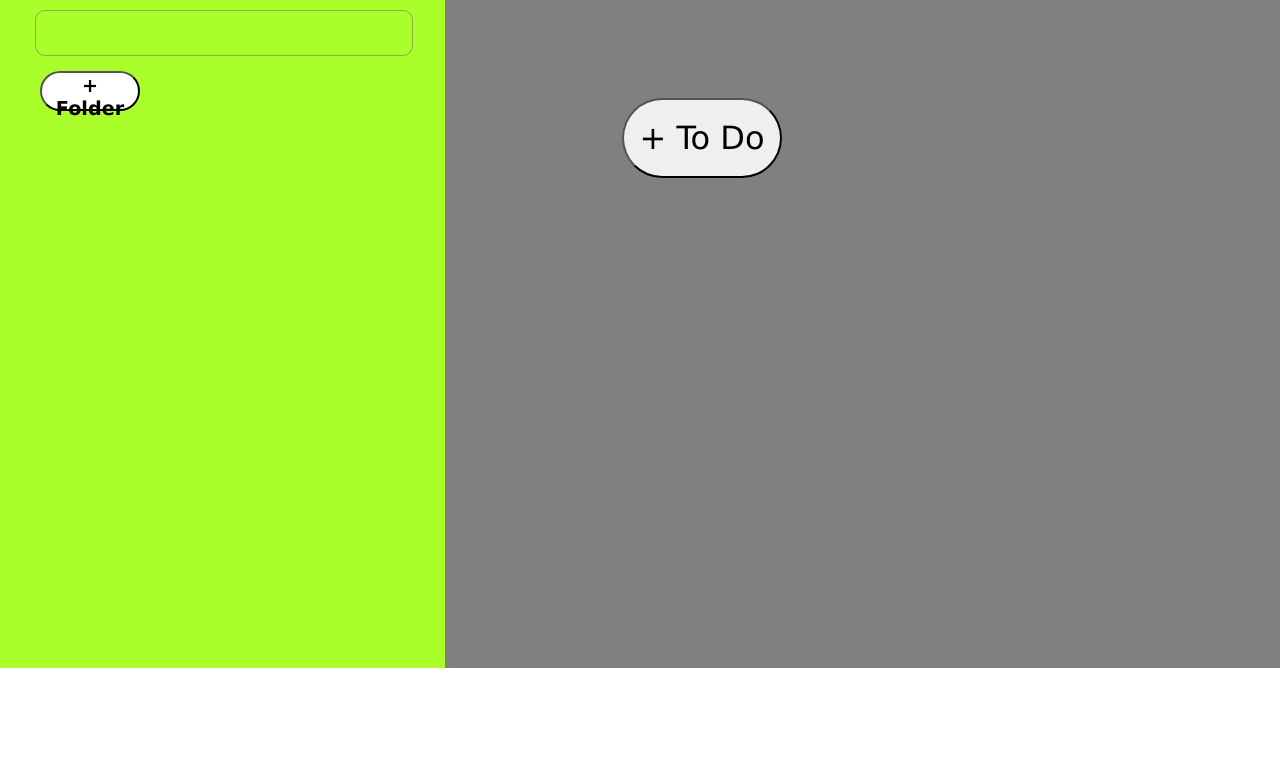
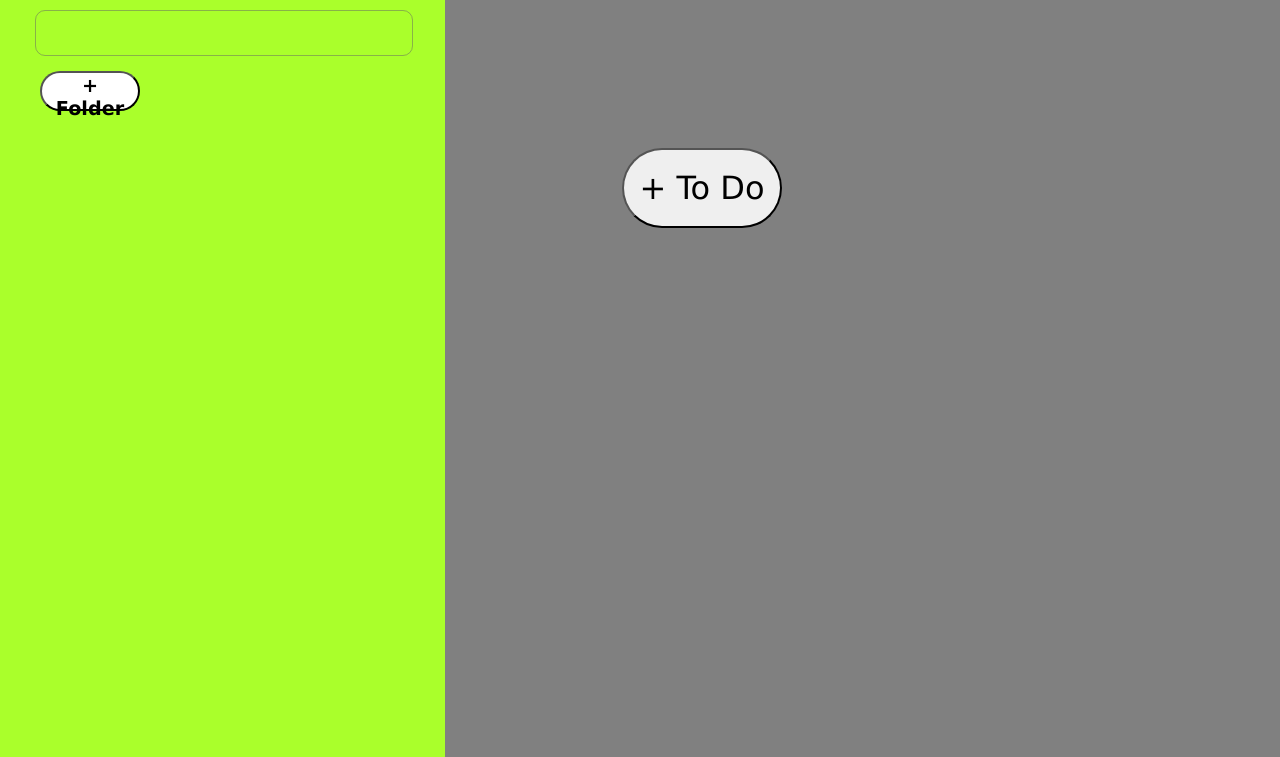
Before and after one commit to CameronTheDeveloper/to-do-list, a website built with webpack: page dist/index.html in a window 1280 px wide. Shown: the part 133-890 px from the top of the page. Before the commit the page ends 801 px from the top, so only its background shows below. Built offline with Linux system fonts and the light colour scheme.

Commit message:
Increase content, folder grid height

```diff
--- a/src/styles/index.css
+++ b/src/styles/index.css
@@ -10,7 +10,7 @@ button {
 #container {
     display: grid;
     grid-template-columns: 1fr 5fr;
-    height: 100vh;
+    height: 110vh;
 }
 
 #content {
--- a/src/styles/to-do-folders.css
+++ b/src/styles/to-do-folders.css
@@ -1,5 +1,5 @@
 .todo-folder {
-    grid-template: repeat(auto-fill, 300px) / repeat(auto-fill, 450px);
+    grid-template: repeat(auto-fill, 400px) / repeat(auto-fill, 450px);
     grid-gap: 40px 10px;
     grid-auto-rows: 300px;
     justify-items: center;
--- a/src/styles/to-do.css
+++ b/src/styles/to-do.css
@@ -1,6 +1,6 @@
 #content {
     display: grid;
-    grid-template-rows: 1fr 8fr;
+    grid-template-rows: 1fr 8fr 1fr;
 }
 
 #content-items {
```
Also changed, not shown: dist/main.js, 1 other file.
